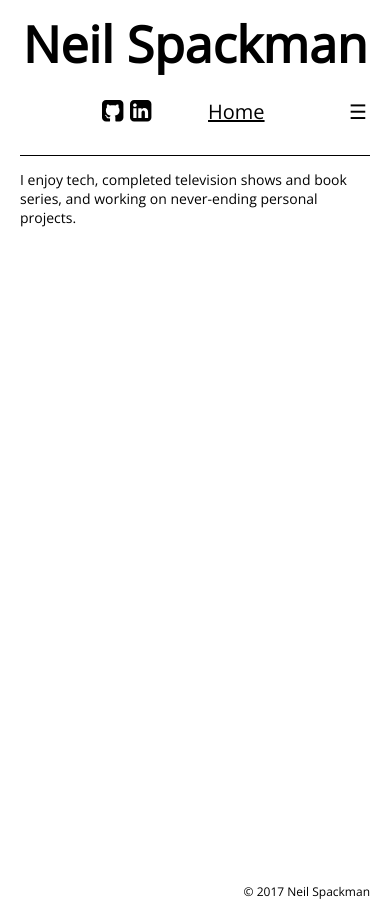
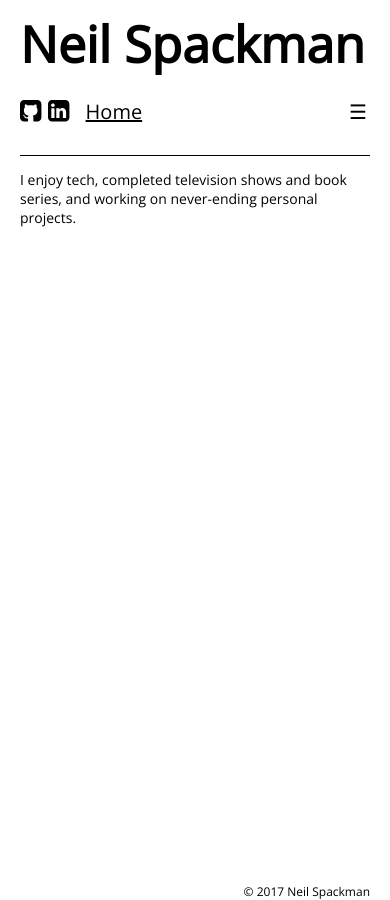
Before and after one commit to nmspackman/nmspackman.github.io, a Jekyll site: the page built from index.html, in a window 390 px wide. Built offline with Jekyll 4.4.1, drawn with Linux system fonts in a browser that asks for light colours.

Commit message:
header spacing at different sizes

```diff
--- a/_sass/_media.scss
+++ b/_sass/_media.scss
@@ -3,12 +3,14 @@
     height: 100%;
     display: flex;
     flex-direction: column;
+    align-items: flex-start;
 
     .icons a { margin: 0; }
   }
   header h1 {
     font-size: 5rem;
   }
+  .nav-container ul { padding: 0; }
   .icons {
     margin-right: 1rem;
   }
@@ -17,7 +19,7 @@
     right: 2rem;
   }
 }
-@media screen and (max-width: 900px) {
+@media screen and (max-width: 910px) {
   nav {
     display: flex;
     align-items: center;
```
